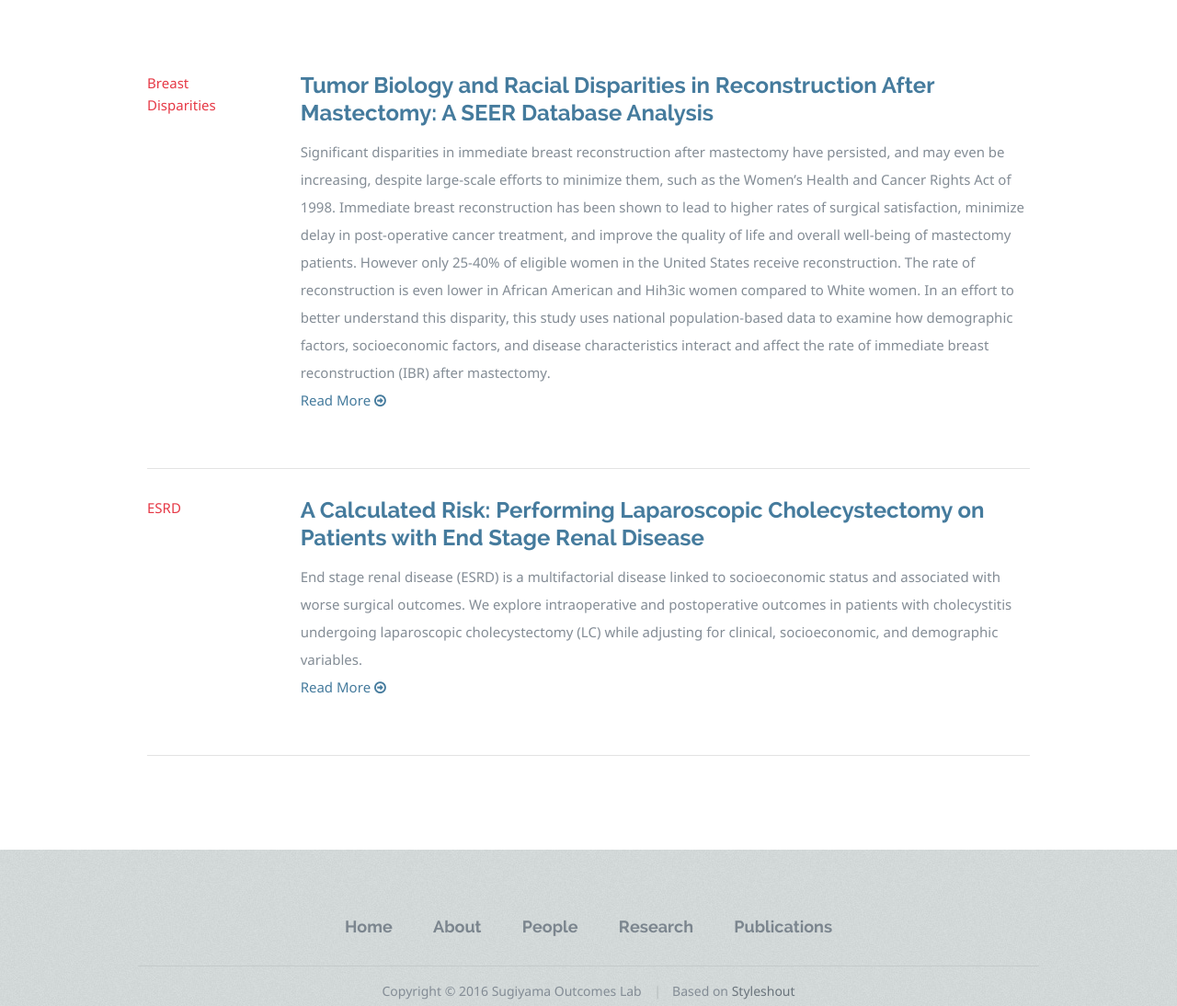
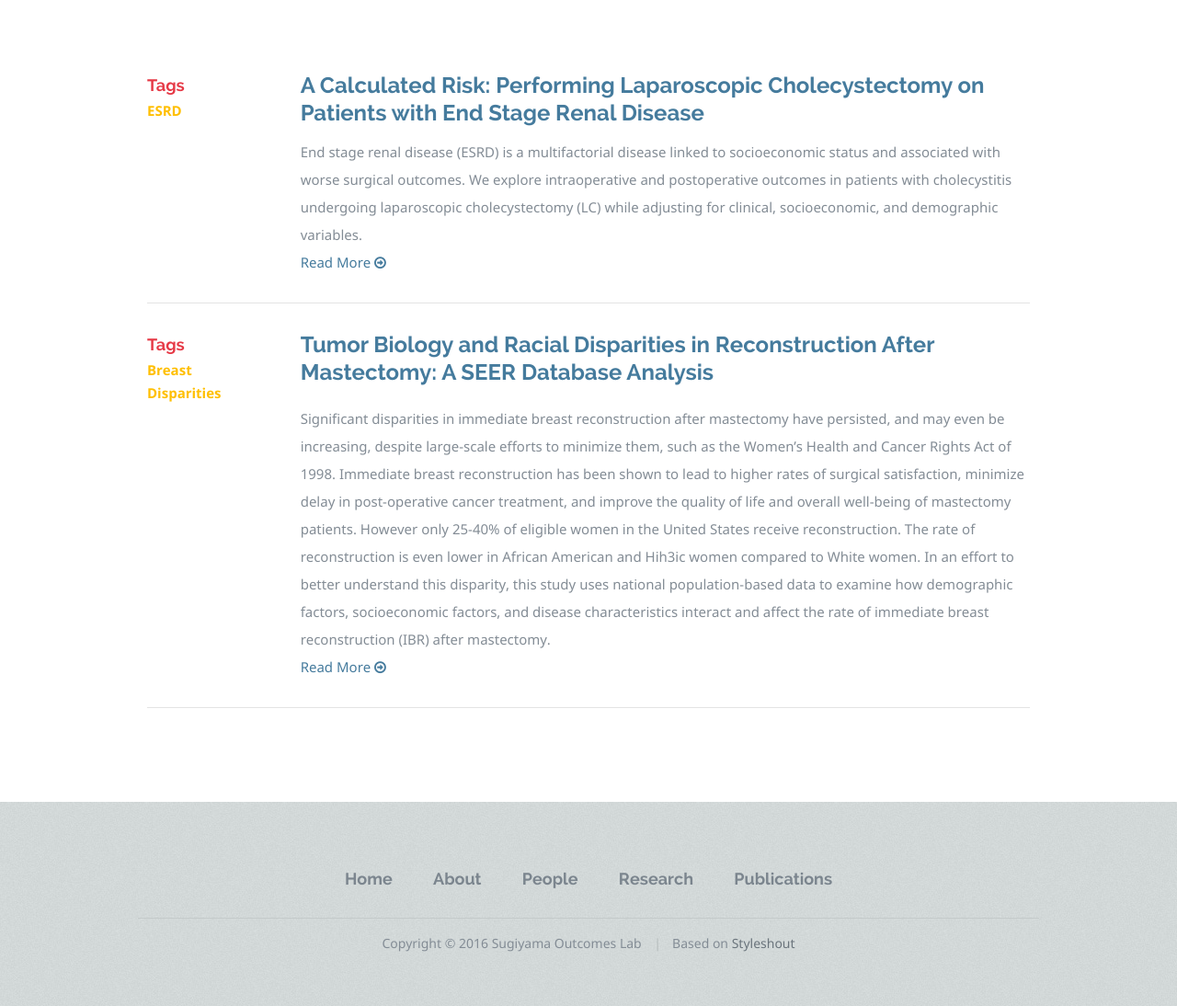
Before and after one commit to sugiyamaoutcomeslab/sugiyamaoutcomeslab.github.io, a Jekyll site: the page built from research/index.html, in a window 1280 px wide and 1400 px high. Shown: the part 306-1400 px from the top of the window at 92% size. Built offline with Jekyll 4.4.1, drawn with Linux system fonts in a browser that asks for light colours; nearby versions of some CDN libraries.

Commit message:
Turned Research into collection

```diff
--- a/_config.yml
+++ b/_config.yml
@@ -15,3 +15,8 @@
 
 collections:
   - publications
+  - projects
+
+collections:
+  projects:
+    output: true
--- a/research/index.html
+++ b/research/index.html
@@ -28,7 +28,7 @@
         <div class="twelve columns">
             <div class="post">
 
-                {% for post in site.posts %}
+                {% for project in site.projects %}
 
                     <!-- Entry -->
                     <article class="row entry">
@@ -36,21 +36,22 @@
                         <div class="entry-header">
 
                             <div class="ten columns entry-title pull-right">
-                                <h3><a href="{{ post.url }}">{{ post.title | strip_html }}</a></h3>
+                                <h3><a href="{{ project.url }}">{{ project.project_title }}</a></h3>
                             </div>
 
                             <div class="two columns post-meta end">
-                                {% for tag in post.tags %}
-                                    <span style="color:#E63946; padding-right: 20px;">{{ tag }}</span>
+                                <h5 style="color: #E63946;">Tags</h5>
+                                {% for tag in project.tags %}
+                                    <span style="color:#FFBF00; font-family: notosans-bold; padding-right: 20px;">{{ tag }}</span>
                                 {% endfor %}
                             </div>
 
                         </div>
 
                         <div class="ten columns offset-2 post-content">
-                            {{ post.excerpt | strip_html }}
+                            {{ project.excerpt }}
                             </br>
-                            <a class="more-link" href={{ post.url }}>Read More <i class="fa fa-arrow-circle-o-right"></i></a></p>
+                            <a class="more-link" href={{ project.url }}>Read More <i class="fa fa-arrow-circle-o-right"></i></a>
                         </div>
 
                     </article>
```
Also changed, not shown: _layouts/research.html (added, +19 -0 lines), _projects/project_01.md (added, +23 -0 lines), _projects/project_02.md (added, +24 -0 lines).
